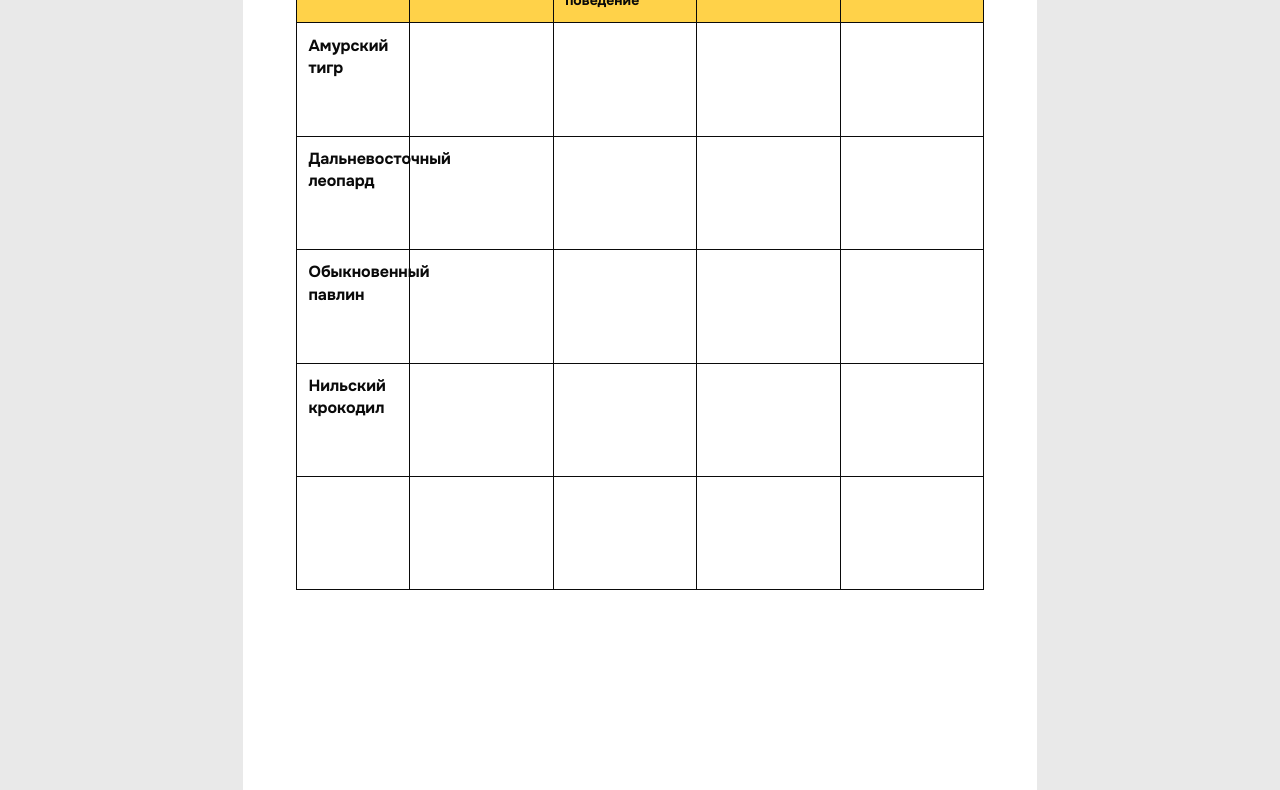
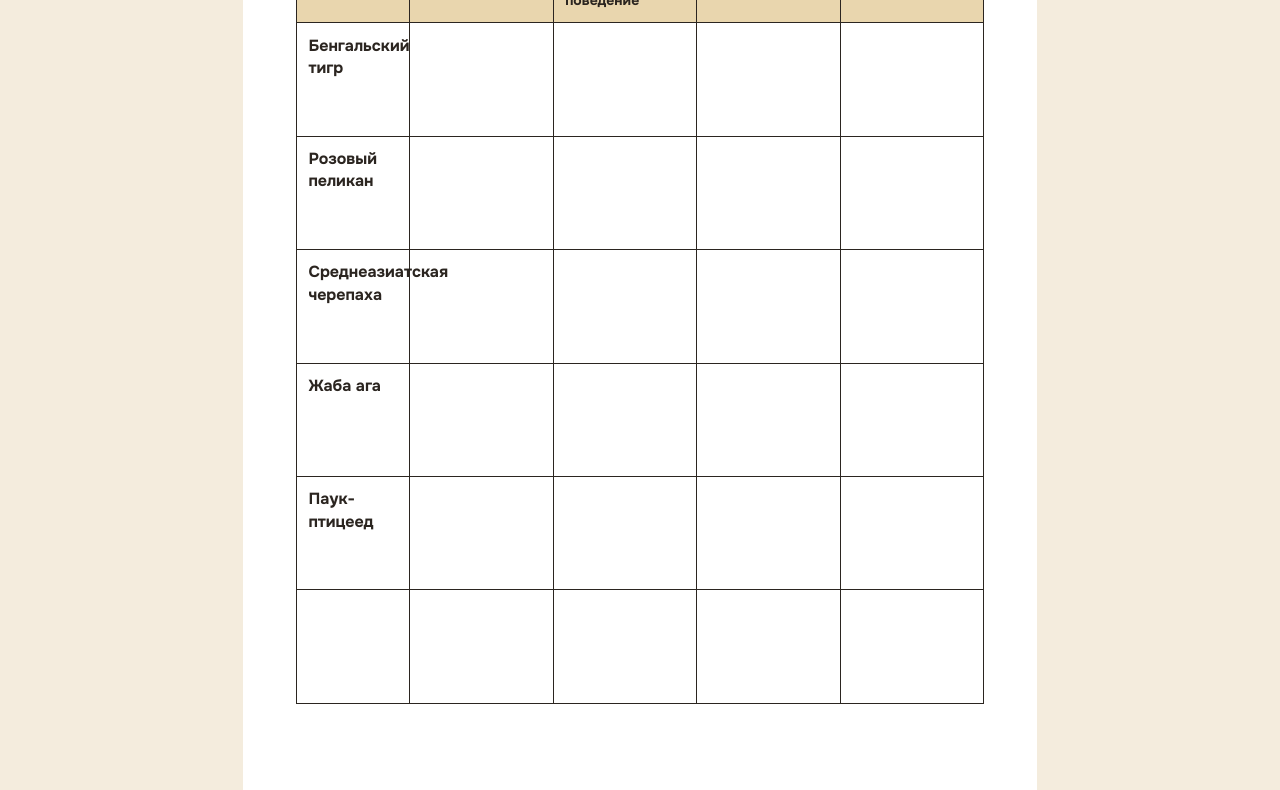
Before and after one commit to Fedik2005/samara-zoo-lesson, a plain HTML site: page print.html in a window 1280 px wide. Shown: the part 315-1105 px from the top of the page. Drawn offline with Linux system fonts and the light colour scheme.

Commit message:
Кинозал под ролик из зоопарка, спокойные цвета листа печати
Остановки на вопросах из ролика, таблички пяти снятых животных,
вертикальный плеер, обновлённая инструкция.

Co-Authored-By: Claude Opus 5.5 <noreply@anthropic.com>

```diff
--- a/css/style.css
+++ b/css/style.css
@@ -439,6 +439,12 @@ input[type="range"]:active::-webkit-slider-thumb { transform: scale(1.15); }
 .player__empty p { font-family: var(--font-display); font-weight: 700; font-size: 24px; max-width: 18ch; }
 .player__stop { position: absolute; left: 14px; right: 14px; bottom: 70px; background: var(--ochre); color: var(--ink); border-radius: 16px; padding: 16px 18px; display: grid; gap: 10px; animation: rise 400ms var(--ease-out) both; }
 .player__stop[hidden], .player__empty[hidden] { display: none; }
+.player.is-portrait { width: 470px; justify-self: center; }
+.player.is-portrait video { aspect-ratio: 3 / 4; height: 528px; object-fit: contain; }
+.player.is-portrait .player__bar { grid-template-columns: auto 1fr auto; }
+.player.is-portrait .player__full { display: none; }
+.player__stop-tag { font-weight: 800; font-size: 13px; color: var(--clay-dark); }
+.player__stop .btn[hidden] { display: none; }
 .player__stop-q { font-family: var(--font-display); font-weight: 700; font-size: 20px; line-height: 1.2; }
 .player__stop-btns { display: flex; gap: 8px; }
 .player__stop .btn { min-height: 38px; font-size: 14.5px; padding: 0 16px; }
--- a/js/config.js
+++ b/js/config.js
@@ -1,33 +1,35 @@
 /*
   НАСТРОЙКИ ЭКСКУРСИИ
-  Меняйте только то, что стоит в кавычках, и числа. Сохраните файл и обновите страницу (F5).
+  Меняйте только то, что стоит в кавычках, и числа. Сохраните файл и обновите страницу (Ctrl+F5).
 */
 window.ZOO_CONFIG = {
-  // Как подписать экскурсовода на билете и в финале. Например: "Анна Сергеевна Петрова"
+  // Как подписать экскурсовода на билете. Например: "Анна Сергеевна Петрова"
   teacherName: "",
 
   // Класс на билете
   className: "8 класс",
 
-  // ВИДЕО ИЗ ЗООПАРКА
+  // ВИДЕО ИЗ САМАРСКОГО ЗООПАРКА
   video: {
-    // Положите файл ролика в папку assets/video и впишите сюда его имя.
-    // Подойдут форматы .mp4 и .webm. Пока файла нет, на сайте висит заглушка.
-    src: "assets/video/samara-zoo.mp4",
+    // Файл ролика лежит рядом с index.html. Если переименуете или переложите файл, поправьте имя здесь.
+    // Например, если положить ролик в папку assets/video, пишите "assets/video/IMG_4020.MOV".
+    src: "IMG_4020.MOV",
 
-    // Картинка до запуска ролика (необязательно), например "assets/video/poster.jpg"
+    // Картинка до запуска ролика (необязательно)
     poster: "",
 
     title: "Экскурсия по Самарскому зоопарку",
 
-    // Остановки внутри ролика. На этой секунде видео встанет на паузу и покажет вопрос.
-    // time - секунда от начала ролика; animal - номер карточки из списка ниже (с нуля);
-    // question - вопрос к классу. Лишние остановки можно удалить, новые - добавить.
+    // Остановки: на этой секунде ролик встанет на паузу и покажет вопрос.
+    // animal - номер таблички из списка ниже (с нуля), -1 если таблички нет.
+    // Вопросы взяты из самого ролика («Вопрос зрителю»).
     stops: [
-      { time: 55,  animal: 0, question: "К какому классу относится этот зверь? Какие приспособления к охоте вы заметили?" },
-      { time: 110, animal: 1, question: "Чем этот хищник отличается от тигра по образу жизни?" },
-      { time: 165, animal: 2, question: "Это птица, рептилия или зверь? По каким признакам вы это поняли?" },
-      { time: 220, animal: 3, question: "Как это животное приспособлено к жизни в воде и на суше?" }
+      { time: 73,  animal: 0,  question: "Что может произойти с экосистемой, если из неё исчезнут крупные хищники?" },
+      { time: 151, animal: 1,  question: "Для чего пеликану нужен горловой мешок?" },
+      { time: 181, animal: -1, question: "Какие особенности позволяют крокодилу оставаться почти полностью под водой?" },
+      { time: 221, animal: 2,  question: "Почему панцирь черепахи - не отдельная съёмная оболочка?" },
+      { time: 279, animal: 3,  question: "Почему земноводные сохраняют зависимость от воды, даже если взрослые особи могут жить на суше?" },
+      { time: 432, animal: 4,  question: "Как паук-птицеед защищается от врагов? К какой группе животных он относится?" }
     ]
   },
 
@@ -38,49 +40,57 @@ window.ZOO_CONFIG = {
     title: "Аудиодорожка к экскурсии"
   },
 
-  // КАРТОЧКИ ЖИВОТНЫХ ИЗ РОЛИКА (таблички у вольеров).
-  // Здесь примеры видов, которые есть в Самарском зоопарке. Оставьте только тех,
-  // кого действительно сняли, и поправьте тексты. Можно 4 или 5 карточек.
+  // ТАБЛИЧКИ У ВОЛЬЕРОВ: животные, которые сняты в ролике (пять разных классов)
   videoAnimals: [
     {
-      name: "Амурский тигр",
-      latin: "Panthera tigris altaica",
+      name: "Бенгальский тигр",
+      latin: "Panthera tigris tigris",
       group: "Млекопитающие, отряд Хищные",
-      home: "Кедрово-широколиственные леса Приморья и Хабаровского края",
-      look: "Густой длинный мех, полосы, слой жира на брюхе, втяжные когти",
-      food: "Хищник: кабаны, изюбри, пятнистые олени",
-      trick: "Полосы разбивают силуэт среди стволов и теней",
-      role: "Верхний хищник, держит в равновесии численность копытных"
+      home: "Леса Индии, Непала и Бангладеш",
+      look: "Белая окраска с тёмными полосами - редкая наследственная особенность, глаза голубые",
+      food: "Хищник: олени, кабаны, дикие буйволы",
+      trick: "Полосы разбивают силуэт, тигр охотится из засады",
+      role: "Верхний хищник, регулирует численность копытных"
     },
     {
-      name: "Дальневосточный леопард",
-      latin: "Panthera pardus orientalis",
-      group: "Млекопитающие, отряд Хищные",
-      home: "Горная тайга на юго-западе Приморья",
-      look: "Мех зимой длиной до 7 см, пятна-розетки, длинный хвост",
-      food: "Хищник: косули, пятнистые олени, барсуки, зайцы",
-      trick: "Отлично лазает по деревьям и прячет туда добычу",
-      role: "Хищник, один из самых редких крупных кошачьих мира"
+      name: "Розовый пеликан",
+      latin: "Pelecanus onocrotalus",
+      group: "Птицы, отряд Пеликанообразные",
+      home: "Озёра и дельты рек юга Европы, Азии и Африки, в России - дельта Волги",
+      look: "Огромный клюв с кожистым горловым мешком, перепончатые лапы",
+      food: "Рыба",
+      trick: "Горловой мешок работает как сачок: пеликан зачерпывает рыбу вместе с водой и сливает воду",
+      role: "Хищник водных экосистем, вид занесён в Красную книгу России"
     },
     {
-      name: "Обыкновенный павлин",
-      latin: "Pavo cristatus",
-      group: "Птицы, отряд Курообразные",
-      home: "Леса и кустарники Индии и Шри-Ланки",
-      look: "У самца огромный шлейф из перьев надхвостья с «глазками»",
-      food: "Всеядный: семена, насекомые, ящерицы, мелкие змеи",
-      trick: "Самец раскрывает шлейф, чтобы понравиться самке",
-      role: "Ест насекомых и мелких животных, сам служит добычей хищникам"
+      name: "Среднеазиатская черепаха",
+      latin: "Testudo horsfieldii",
+      group: "Пресмыкающиеся, отряд Черепахи",
+      home: "Степи и полупустыни Средней Азии и Казахстана",
+      look: "Панцирь из сросшихся костных пластин и роговых щитков, на лапах по четыре когтя",
+      food: "Растительноядная: трава, листья, цветы",
+      trick: "В сильную жару и зимой впадает в спячку, панцирь защищает от хищников",
+      role: "Растительноядное животное, служит добычей хищным птицам"
     },
     {
-      name: "Нильский крокодил",
-      latin: "Crocodylus niloticus",
-      group: "Пресмыкающиеся, отряд Крокодилы",
-      home: "Реки и озёра Африки",
-      look: "Глаза и ноздри на макушке, ороговевшая чешуя, мощный хвост",
-      food: "Хищник: рыбы, птицы, звери у водопоя",
-      trick: "Лежит в воде почти полностью скрытым, видны только глаза и ноздри",
-      role: "Хищник и падальщик, очищает водоёмы"
+      name: "Жаба ага",
+      latin: "Rhinella marina",
+      group: "Земноводные, отряд Бесхвостые",
+      home: "Центральная и Южная Америка, завезена в Австралию",
+      look: "Крупное тело, бородавчатая кожа, за глазами большие ядовитые железы",
+      food: "Насекомые и мелкие животные",
+      trick: "Ядовитые железы защищают от хищников, для размножения нужна вода",
+      role: "В Австралии стала опасным чужим видом: хищники, съевшие жабу, погибают"
+    },
+    {
+      name: "Паук-птицеед",
+      latin: "Brachypelma boehmei",
+      group: "Паукообразные, отряд Пауки",
+      home: "Сухие леса и кустарники Мексики",
+      look: "Восемь ног, тело в волосках, ярко-оранжевые «огненные» ноги",
+      food: "Хищник: насекомые, мелкие ящерицы",
+      trick: "При опасности счёсывает задними ногами жгучие волоски с брюшка",
+      role: "Хищник, регулирует численность насекомых"
     }
   ]
 };
--- a/js/data.js
+++ b/js/data.js
@@ -87,7 +87,7 @@ ZOO.notes = {
   school: { do: "Дайте кому-нибудь «поохотиться» мышкой на косяк рыб.", say: "Хищничество: один организм ловит и поедает другой.", tip: "" },
   relgame: { do: "Класс определяет тип связи для каждой пары.", say: "", tip: "" },
   foodchain: { do: "Пищевые связи: растения, заяц, волк. Нажмите «Убрать волков». Ответ на третий вопрос.", say: "При сокращении численности хищника может увеличиться численность некоторых видов-жертв и измениться структура пищевых связей.", tip: "" },
-  cinema: { do: "Перед просмотром дайте задание: для каждого животного определить (если возможно) группу, особенности строения или поведения, тип питания или заметное приспособление. Ролик сам встанет на паузу в точках из config.js.", say: "Посмотрите на животных как исследователи.", tip: "Отделяйте увиденное в кадре от общих научных сведений о виде." },
+  cinema: { do: "Перед просмотром дайте задание: для каждого животного определить (если возможно) группу, особенности строения или поведения, тип питания или заметное приспособление. Ролик сам встанет на паузу в точках из config.js.", say: "Посмотрите на животных как исследователи.", tip: "Ролик длится около 9 минут (в плане 5-7), в нём есть свои «вопросы зрителю»: на них сайт ставит паузу. Отделяйте увиденное в кадре от общих научных сведений о виде." },
   signs: { do: "После фрагментов откройте таблички и сравните с наблюдениями класса.", say: "Каждый вид занимает своё место в природе и связан с другими организмами.", tip: "Вопрос для дискуссии: можно ли считать зоопарк полноценной заменой естественной среде обитания?" },
   zoos: { do: "Покажите, чем зоопарки помогают сохранять биоразнообразие.", say: "Зоопарки участвуют в программах разведения редких видов, ведут научную работу и экологическое просвещение.", tip: "Квиз: вопрос 8." },
   quiz: { do: "Индивидуальный или командный квиз из 8 вопросов. За каждый верный ответ команда получает 1 балл. После каждого вопроса кратко объясните правильный ответ. При равенстве баллов задайте дополнительный вопрос на рассуждение.", say: "Оцениваем не только правильность выбора, но и умение объяснить ответ.", tip: "Не превращайте урок в соревнование, где проигравшие чувствуют себя неуспешными." },
--- a/js/stations.js
+++ b/js/stations.js
@@ -429,6 +429,7 @@
       v.addEventListener("error", noVideo);
       v.addEventListener("loadedmetadata", () => {
         empty.hidden = true; play.disabled = false;
+        if (v.videoHeight > v.videoWidth) $("#player").classList.add("is-portrait");
         stops.forEach((s) => { if (s.time < v.duration) track.insertAdjacentHTML("beforeend", `<span class="player__mark" style="left:${(s.time / v.duration) * 100}%" title="${esc(s.question)}"></span>`); });
         time.textContent = "0:00 / " + fmt(v.duration);
         App.mediaNote = `Видео подключено: ${fmt(v.duration)}, остановок с вопросами: ${stops.filter((s) => s.time < v.duration).length}.`; App.renderTeacher();
@@ -442,12 +443,12 @@
       if (!v.duration) return;
       fill.style.width = (v.currentTime / v.duration) * 100 + "%"; time.textContent = fmt(v.currentTime) + " / " + fmt(v.duration);
       const s = stops.find((x) => !fired.has(x.time) && v.currentTime >= x.time && v.currentTime < x.time + 1.5);
-      if (s) { fired.add(s.time); v.pause(); cur = s; $("#stopQ").textContent = s.question; stopBox.hidden = false; Sound.play("tick"); }
+      if (s) { fired.add(s.time); v.pause(); cur = s; $("#stopTag").textContent = "Вопрос классу"; $("#stopQ").textContent = s.question; $("#stopCard").hidden = !animals[s.animal]; stopBox.hidden = false; Sound.play("tick"); }
     });
     v.addEventListener("seeked", () => stops.forEach((s) => { if (s.time > v.currentTime) fired.delete(s.time); }));
     track.addEventListener("click", (e) => { if (!v.duration) return; const r = track.getBoundingClientRect(); v.currentTime = ((e.clientX - r.left) / r.width) * v.duration; });
     $("#stopGo").addEventListener("click", () => { stopBox.hidden = true; v.play(); });
-    $("#stopCard").addEventListener("click", () => { if (!cur) return; const a = animals[cur.animal]; if (a) { $("#stopQ").textContent = `${a.name}. ${a.group}. ${a.trick}.`; flipSign(cur.animal, true); } });
+    $("#stopCard").addEventListener("click", () => { if (!cur) return; const a = animals[cur.animal]; if (a) { $("#stopTag").textContent = "Табличка у вольера"; $("#stopQ").textContent = `${a.name}. ${a.group}. ${a.trick}.`; $("#stopCard").hidden = true; flipSign(cur.animal, true); } });
     $("#vFull").addEventListener("click", () => { const p = $("#player"); if (!document.fullscreenElement) p.requestFullscreen && p.requestFullscreen().catch(() => {}); else document.exitFullscreen(); });
     App.whenSlide(v, null, () => { if (!v.paused) v.pause(); });
     const au = CFG.audio || {};
--- a/print.html
+++ b/print.html
@@ -11,33 +11,33 @@
   @font-face { font-family: "Onest"; font-weight: 100 900; src: url("assets/fonts/onest-latin-wght-normal.woff2") format("woff2"); unicode-range: U+0000-00FF, U+2000-206F; }
   @page { size: A4; margin: 14mm; }
   * { box-sizing: border-box; }
-  body { margin: 0; font-family: "Onest", "Segoe UI", sans-serif; font-size: 12pt; line-height: 1.4; color: #0A0A0A; background: #E9E9E9; }
-  .bar { position: sticky; top: 0; background: #FFD249; padding: 14px 20px; display: flex; gap: 16px; align-items: center; flex-wrap: wrap; z-index: 2; }
+  body { margin: 0; font-family: "Onest", "Segoe UI", sans-serif; font-size: 12pt; line-height: 1.4; color: #2B2520; background: #F4ECDD; }
+  .bar { position: sticky; top: 0; background: #E9D6AE; padding: 14px 20px; display: flex; gap: 16px; align-items: center; flex-wrap: wrap; z-index: 2; }
   .bar b { font-family: "Unbounded", sans-serif; font-size: 18px; }
-  .bar button { font: inherit; font-weight: 700; padding: 10px 20px; border-radius: 999px; border: 0; background: #0A0A0A; color: #fff; cursor: pointer; }
+  .bar button { font: inherit; font-weight: 700; padding: 10px 20px; border-radius: 999px; border: 0; background: #2B2520; color: #FBF8F1; cursor: pointer; }
   .sheet { background: #fff; width: 210mm; min-height: 297mm; margin: 16px auto; padding: 14mm; page-break-after: always; break-after: page; }
   h1 { font-family: "Unbounded", sans-serif; font-weight: 700; font-size: 20pt; letter-spacing: -0.02em; line-height: 1.1; margin: 0 0 4mm; }
   h2 { font-family: "Unbounded", sans-serif; font-weight: 700; font-size: 13pt; margin: 6mm 0 2mm; }
   p { margin: 0 0 3mm; }
   .muted { color: #444; font-size: 10.5pt; }
   table { width: 100%; border-collapse: collapse; margin-top: 4mm; table-layout: fixed; }
-  th, td { border: 1.5px solid #0A0A0A; padding: 3mm; vertical-align: top; text-align: left; }
-  th { background: #FFD249; font-size: 10.5pt; }
+  th, td { border: 1.5px solid #2B2520; padding: 3mm; vertical-align: top; text-align: left; }
+  th { background: #E9D6AE; font-size: 10.5pt; }
   td { height: 30mm; }
   td.name { font-weight: 700; width: 30mm; }
-  .q { break-inside: avoid; border: 1.5px solid #0A0A0A; padding: 4mm; margin-bottom: 4mm; }
+  .q { break-inside: avoid; border: 1.5px solid #2B2520; padding: 4mm; margin-bottom: 4mm; }
   .q h3 { font-size: 12pt; margin: 0 0 2mm; }
   .q ul { list-style: none; padding: 0; margin: 0; display: grid; grid-template-columns: 1fr 1fr; gap: 2mm 6mm; }
-  .q li::before { content: ""; display: inline-block; width: 4mm; height: 4mm; border: 1.5px solid #0A0A0A; margin-right: 2.5mm; vertical-align: -0.6mm; }
+  .q li::before { content: ""; display: inline-block; width: 4mm; height: 4mm; border: 1.5px solid #2B2520; margin-right: 2.5mm; vertical-align: -0.6mm; }
   .stickers { display: grid; grid-template-columns: 1fr 1fr; gap: 6mm; }
-  .stk { border: 2px dashed #0A0A0A; padding: 5mm; min-height: 80mm; display: grid; grid-template-rows: auto 1fr auto; gap: 3mm; }
+  .stk { border: 2px dashed #2B2520; padding: 5mm; min-height: 80mm; display: grid; grid-template-rows: auto 1fr auto; gap: 3mm; }
   .stk b { font-family: "Unbounded", sans-serif; font-size: 11pt; }
   .stk .lines { background: repeating-linear-gradient(to bottom, transparent 0 9mm, #BDBDBD 9mm calc(9mm + 1px)); } /* taste-skill-ignore: линейки для письма */
   .ans { break-inside: avoid; margin-bottom: 4mm; }
   .ans b { display: block; }
   .team { display: grid; grid-template-columns: 1fr 1fr; gap: 6mm; }
   .team table td { height: 12mm; }
-  .hw { border: 3px solid #0A0A0A; padding: 6mm; margin-top: 6mm; break-inside: avoid; }
+  .hw { border: 3px solid #2B2520; padding: 6mm; margin-top: 6mm; break-inside: avoid; }
   @media print { body { background: #fff; } .bar { display: none; } .sheet { margin: 0; width: auto; min-height: 0; padding: 0; } }
 </style>
 </head>
```
Also changed, not shown: index.html (+8 -7 lines), Инструкция.txt.
